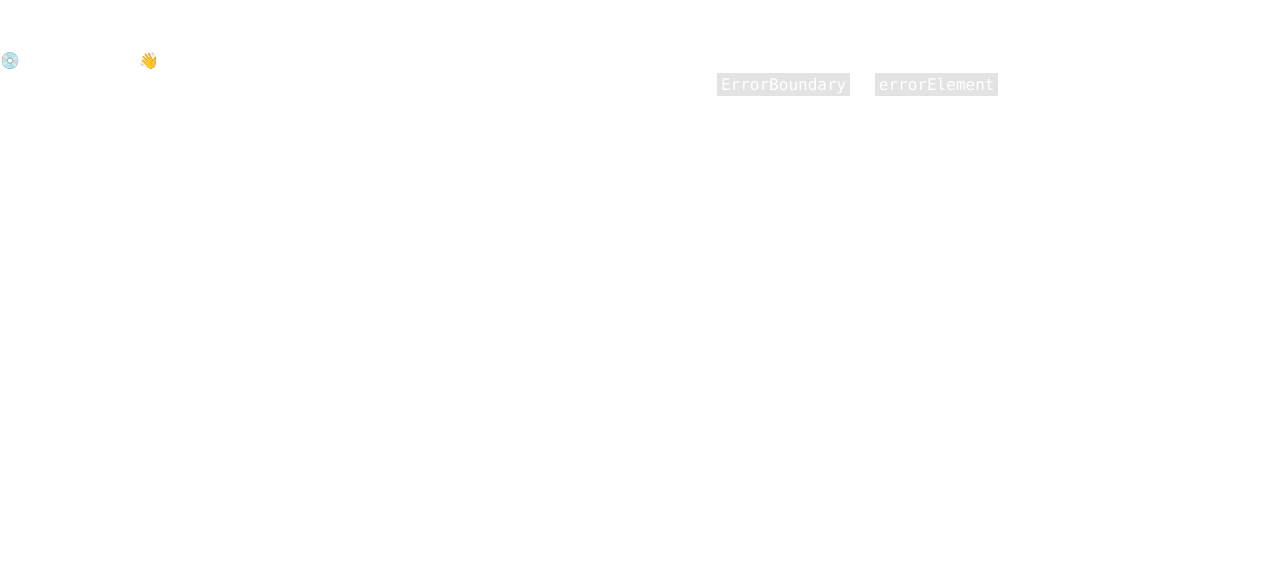
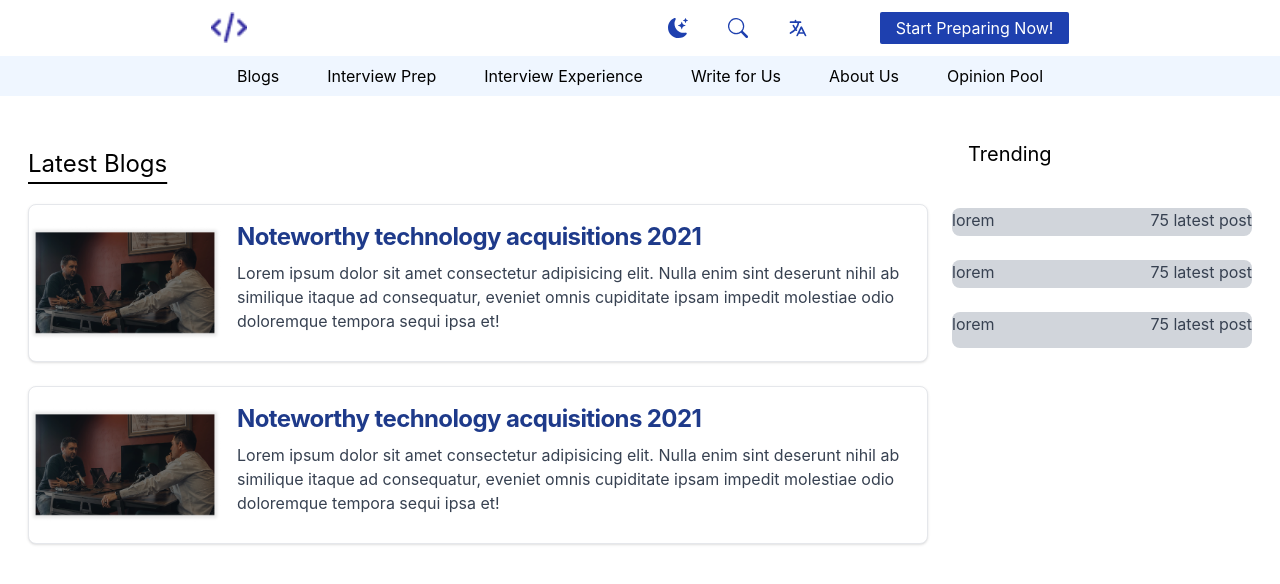
Before and after one commit to thecodermaniac/SpyderHack, a React (Create React App) app in the folder client/: page /blog in a window 1280 px wide. Before the commit this address had no page. Shown: the top 584 px of the page. Built offline with nearby package versions, Linux system fonts and the light colour scheme.

Commit message:
blog page done

```diff
--- a/client/src/App.js
+++ b/client/src/App.js
@@ -8,13 +8,14 @@ import {
 import { useState } from "react";
 import Navbar from "./components/Navbar";
 import Home from "./pages/Home";
+import BlogPage from "./components/BlogPage";
 
 function App() {
   const router = createBrowserRouter(
     createRoutesFromElements(
       <Route path="/" element={<Root />}>
         <Route index element={<Home />} />
-        <Route path="" element={<Home />} />
+        <Route path="/blog" element={<BlogPage />} />
       </Route>
     )
   );
--- /dev/null
+++ b/client/src/components/BlogPage.jsx
@@ -0,0 +1,72 @@
+import React from "react";
+
+const BlogPage = () => {
+  return (
+    <div className="flex flex-row m-7">
+      <div className="flex flex-col w-[75%] mr-6">
+        <h1 className=" text-black text-2xl underline md:underline-offset-[10px] underline-offset-[7px] mt-6">
+          Latest Blogs
+        </h1>
+        <a
+          href="#"
+          class="flex flex-col items-center bg-white border border-gray-200 rounded-lg shadow md:flex-row  hover:bg-gray-100 mt-6"
+        >
+          <img
+            class="object-cover w-full rounded-t-lg h-96 md:h-auto md:w-48 md:rounded-none md:rounded-l-lg"
+            src="/images/hero-side.png"
+            alt=""
+          />
+          <div class="flex flex-col justify-between p-4 leading-normal">
+            <h5 class="mb-2 text-2xl font-bold tracking-tight text-[#1E3A8A] dark:text-white">
+              Noteworthy technology acquisitions 2021
+            </h5>
+            <p class="mb-3 font-normal text-gray-700 dark:text-gray-400">
+              Lorem ipsum dolor sit amet consectetur adipisicing elit. Nulla enim sint deserunt nihil ab similique itaque ad consequatur, eveniet omnis cupiditate ipsam impedit molestiae odio doloremque tempora sequi ipsa et!
+            </p>
+          </div>
+        </a>
+        <a
+          href="#"
+          class="flex flex-col items-center bg-white border border-gray-200 rounded-lg shadow md:flex-row  hover:bg-gray-100 mt-6"
+        >
+          <img
+            class="object-cover w-full rounded-t-lg h-96 md:h-auto md:w-48 md:rounded-none md:rounded-l-lg"
+            src="/images/hero-side.png"
+            alt=""
+          />
+          <div class="flex flex-col justify-between p-4 leading-normal">
+            <h5 class="mb-2 text-2xl font-bold tracking-tight text-[#1E3A8A] dark:text-white">
+              Noteworthy technology acquisitions 2021
+            </h5>
+            <p class="mb-3 font-normal text-gray-700 dark:text-gray-400">
+              Lorem ipsum dolor sit amet consectetur adipisicing elit. Nulla enim sint deserunt nihil ab similique itaque ad consequatur, eveniet omnis cupiditate ipsam impedit molestiae odio doloremque tempora sequi ipsa et!
+            </p>
+          </div>
+        </a>
+      </div>
+      <div className="flex flex-col w-[25%]">
+        <h1 className="text-black text-xl m-4 "> Trending</h1>
+        <div className="flex flex-row justify-between bg-gray-300 h-7 mt-6 border-gray-200 rounded-lg">
+          <p class="mb-3 font-normal text-gray-700 dark:text-gray-400">lorem</p>
+          <p class="mb-3 font-normal text-gray-700 dark:text-gray-400">
+            75 latest post
+          </p>
+        </div>
+        <div className="flex flex-row justify-between bg-gray-300 h-7 mt-6 border-gray-200 rounded-lg">
+          <p class="mb-3 font-normal text-gray-700 dark:text-gray-400">lorem</p>
+          <p class="mb-3 font-normal text-gray-700 dark:text-gray-400">
+            75 latest post
+          </p>
+        </div>
+        <div className="flex flex-row justify-between bg-gray-300  mt-6 border-gray-200 rounded-lg">
+          <p class="mb-3 font-normal text-gray-700 dark:text-gray-400">lorem</p>
+          <p class="mb-3 font-normal text-gray-700 dark:text-gray-400">
+            75 latest post
+          </p>
+        </div>
+      </div>
+    </div>
+  );
+};
+
+export default BlogPage;
--- a/client/src/components/Navbar.jsx
+++ b/client/src/components/Navbar.jsx
@@ -3,6 +3,7 @@ import { BsFillMoonStarsFill, BsFillSunFill } from "react-icons/bs";
 import codeLogo from "../images/codeLogo.png";
 import { BsSearch } from "react-icons/bs";
 import { HiOutlineTranslate } from "react-icons/hi";
+import { Link } from "react-router-dom";
 
 export default function Navbar(props) {
   const [fix, setFix] = useState(false);
@@ -93,13 +94,14 @@ export default function Navbar(props) {
       >
         <ul class="flex flex-col p-4 mt-4 border border-gray-100 rounded-lg bg-gray-50 md:flex-row md:space-x-8 md:mt-0 md:text-sm md:font-medium md:border-0 md:bg-white dark:bg-gray-800 md:dark:bg-gray-900 dark:border-gray-700">
           <li>
+            <Link to={"/blog"}>
               <a
-              href="#"
                 class="block py-2 pl-3 pr-4 text-white bg-blue-700 rounded md:bg-transparent md:text-blue-700 md:p-0 dark:text-white"
                 aria-current="page"
               >
                 Blogs
               </a>
+            </Link>
           </li>
           <li>
             <a
@@ -152,14 +154,14 @@ export default function Navbar(props) {
       {/* Top Nav Ends */}
       {/* Bottom Nav */}
       <div>
-
         <ul
-          className={` flex gap-12 items-center justify-center bg-[#EFF6FF] text-black py-2${
+          className={`hidden sm:flex gap-12 items-center justify-center bg-[#EFF6FF] text-black py-2${
             fix ? "bg-transparent" : ""
           }`}
         >
-
+          <Link to={"/blog"}>
             <li>Blogs</li>
+          </Link>
           <li>Interview Prep</li>
           <li>Interview Experience</li>
           <li>Write for Us</li>
```
Lines whose indentation alone changed are shown as unchanged.
